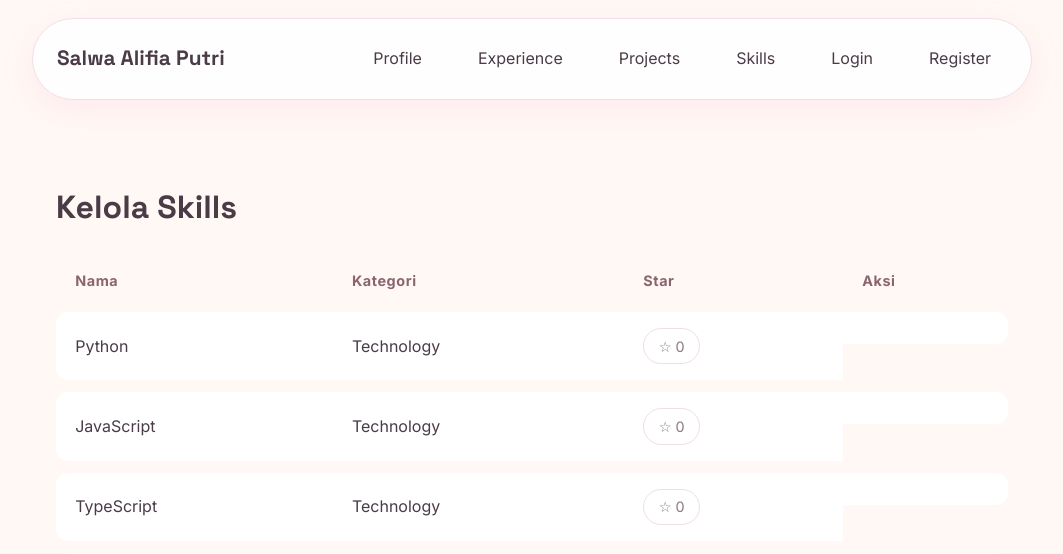
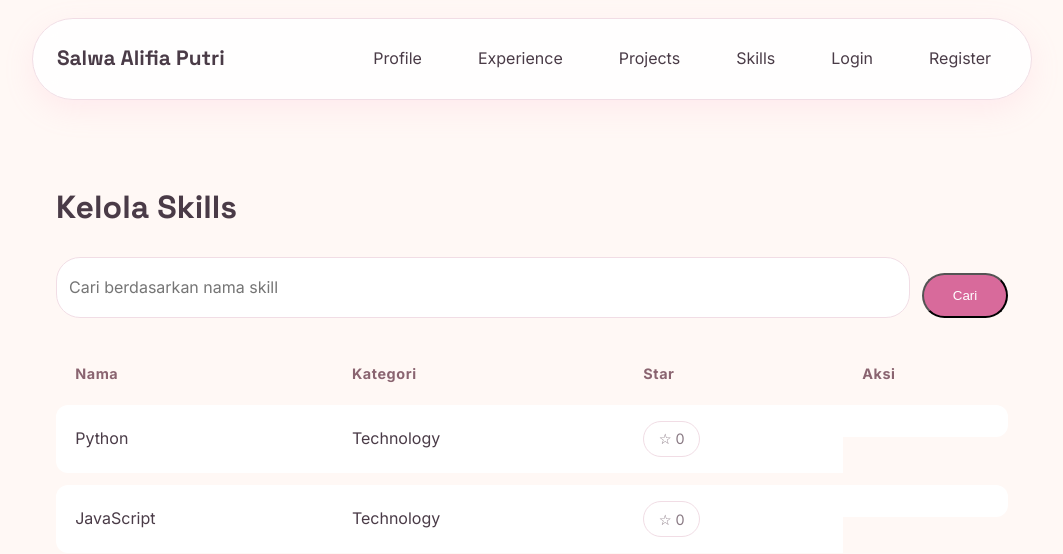
Before and after one commit to salfyea/myportofolio, a Django app: page /skills/manage/ in a window 1280 px wide. Shown: the top 554 px of the page, without its empty margins (108-1171 px from the left). Run offline with Django 5.2, Linux system fonts and the light colour scheme; data comes from the database, SQL or seed files in the repository; tables that the repository leaves empty hold one stand-in row (values such as "Sample post").

Commit message:
feat: add debounced skill search

```diff
--- a/templates/skills_manage.html
+++ b/templates/skills_manage.html
@@ -19,6 +19,26 @@
             {% endif %}
         </div>
 
+        <form
+            id="skills-search-form"
+            class="project-search"
+        >
+            <input
+                id="skills-search-input"
+                type="search"
+                name="name"
+                placeholder="Cari berdasarkan nama skill"
+                class="project-search__input"
+            >
+
+            <button
+                type="submit"
+                class="button"
+            >
+                Cari
+            </button>
+        </form>
+
         <div id="loading">
             <p class="empty-state">Memuat skill...</p>
         </div>
@@ -28,7 +48,7 @@
         </div>
 
         <div id="empty" class="hide">
-            <p class="empty-state">Belum ada skill yang ditambahkan.</p>
+            <p id="empty-message" class="empty-state"></p>
         </div>
 
         <table id="skills-table" class="skills-table hide">
@@ -59,6 +79,11 @@
         const canDelete = {% if user.is_superuser %}true{% else %}false{% endif %};
 
         const sectionIds = ['loading', 'error', 'empty', 'skills-table'];
+        const searchForm = document.getElementById('skills-search-form');
+        const searchInput = document.getElementById('skills-search-input');
+        const SEARCH_DEBOUNCE_DELAY = 300;
+        let searchDebounceTimer = null;
+        const emptyMessage = document.getElementById('empty-message');
         const skillsBody = document.getElementById('skills-body');
 
         let currentController = null;
@@ -210,6 +235,9 @@
                 const skills = await response.json();
 
                 if (skills.length === 0) {
+                    emptyMessage.textContent = name
+                        ? 'Tidak ada skill dengan nama tersebut.'
+                        : 'Belum ada skill yang ditambahkan.';
                     skillsBody.replaceChildren();
                     displayPageSection('empty');
                     return;
@@ -230,7 +258,24 @@
             }
         }
 
-        fetchSkills();
+        function searchSkills() {
+            fetchSkills(searchInput.value.trim());
+        }
+
+        // Wait until the user stops typing before sending a request.
+        searchInput.addEventListener('input', function () {
+            clearTimeout(searchDebounceTimer);
+            searchDebounceTimer = setTimeout(searchSkills, SEARCH_DEBOUNCE_DELAY);
+        });
+
+        searchForm.addEventListener('submit', function (event) {
+            event.preventDefault();
+            // Search right away and drop the pending debounced search.
+            clearTimeout(searchDebounceTimer);
+            searchSkills();
+        });
+
+        searchSkills();
     })();
 </script>
 {% endblock %}
```
